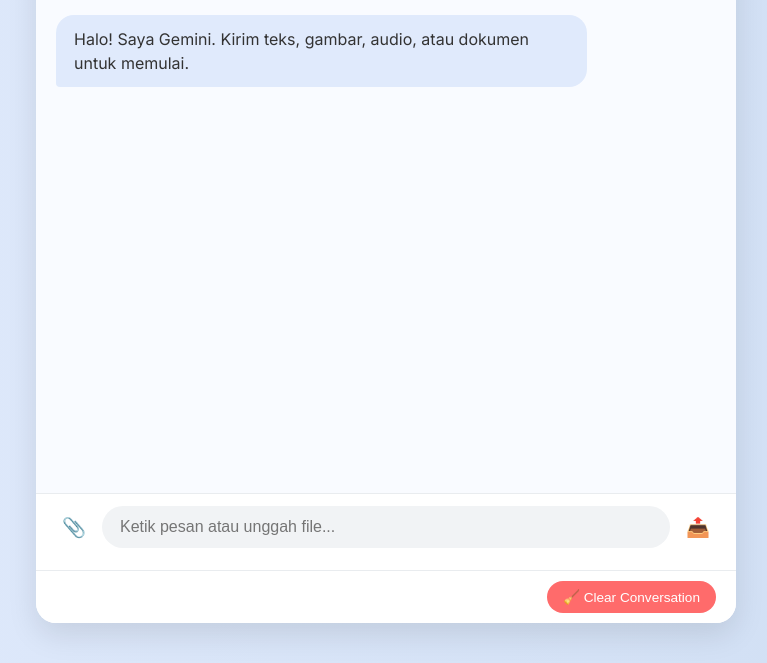
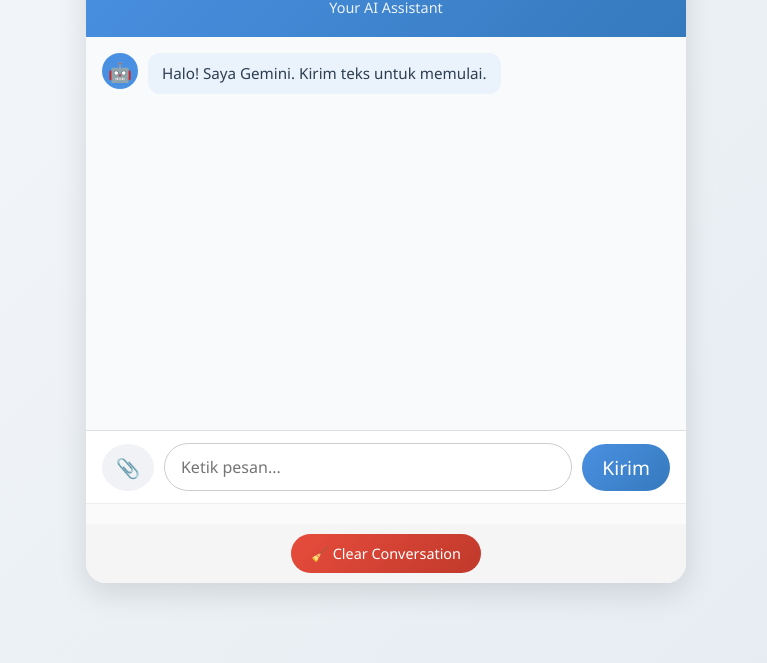
Before and after one commit to Andrepjt/aideveloper-session5, a website: page public/index.html in a window 1280 px wide. Shown: the part 137-800 px from the top of the page, without its empty margins (254-1021 px from the left). Drawn offline with Linux system fonts and the light colour scheme.

Commit message:
Implement Gemini Chatbot API Update v3

```diff
--- a/public/index.html
+++ b/public/index.html
@@ -2,45 +2,77 @@
 <html lang="id">
 <head>
   <meta charset="UTF-8" />
-  <meta name="viewport" content="width=device-width, initial-scale=1.0"/>
-  <title>Gemini AI Chat - Multimodal</title>
-  <link rel="preconnect" href="https://fonts.googleapis.com">
-  <link rel="preconnect" href="https://fonts.gstatic.com" crossorigin>
-  <link href="https://fonts.googleapis.com/css2?family=Inter:wght@400;500;600;700&display=swap" rel="stylesheet">
-  <link rel="stylesheet" href="style.css"/>
+  <meta name="viewport" content="width=device-width, initial-scale=1.0" />
+  <title>Gemini AI Chat</title>
+  <link rel="stylesheet" href="style.css" />
 </head>
 <body>
   <div class="chat-container">
+
+    <!-- Header -->
     <header class="chat-header">
       <h1>Gemini Multimodal</h1>
       <p>Your AI Assistant</p>
     </header>
 
+    <!-- Chat Box -->
     <div id="chat-box" class="chat-box">
       <div class="message-wrapper">
+        <div class="avatar bot">🤖</div>
         <div class="message bot">
-        Halo! Saya Gemini. Kirim teks, gambar, audio, atau dokumen untuk memulai.
+          Halo! Saya Gemini. Kirim teks untuk memulai.
         </div>
       </div>
     </div>
 
-  <input type="file" id="file-upload" style="display: none;" accept="image/*, application/pdf, audio/*, .txt, .docx, .pptx" />
+    <!-- File Upload (hidden) -->
+    <input
+      type="file"
+      id="file-upload"
+      style="display: none;"
+      accept="image/*, application/pdf, audio/*, .txt, .docx, .pptx"
+    />
 
+    <!-- Chat Form -->
     <form id="chat-form" class="chat-form">
-    <button type="button" id="file-trigger-button" class="icon-button" aria-label="Attach file">📎</button>
-    <input type="text" id="user-input" placeholder="Ketik pesan atau unggah file..." autocomplete="off"/>
-    <button type="submit" id="send-button" class="icon-button" aria-label="Send message">📤</button>
+      <button
+        type="button"
+        id="file-trigger-button"
+        class="icon-button"
+        aria-label="Upload File"
+      >
+        📎
+      </button>
+      <input
+        type="text"
+        id="user-input"
+        placeholder="Ketik pesan..."
+        autocomplete="off"
+      />
+      <button
+        type="submit"
+        id="send-button"
+        class="text-button"
+      >
+        Kirim
+      </button>
     </form>
 
+    <!-- File Preview -->
     <div id="file-preview-container"></div>
 
+    <!-- Actions -->
     <div class="chat-actions">
-    <button id="clear-button" class="clear-button" type="button">🧹 Clear Conversation</button>
+      <button
+        id="clear-button"
+        class="clear-button"
+        type="button"
+      >
+        🧹 Clear Conversation
+      </button>
     </div>
-</disv>
 
-
-
+  </div>
 
   <script src="script.js"></script>
 </body>
--- a/public/script.js
+++ b/public/script.js
@@ -1,33 +1,31 @@
-// --- DOM Element Selection ---
 const form = document.getElementById('chat-form');
 const userInput = document.getElementById('user-input');
 const chatBox = document.getElementById('chat-box');
 const clearButton = document.getElementById('clear-button');
-
 const fileInput = document.getElementById('file-upload');
 const fileTriggerButton = document.getElementById('file-trigger-button');
 const filePreviewContainer = document.getElementById('file-preview-container');
 
-// --- Event Listeners ---
+let conversationHistory = [
+  { role: 'model', text: 'Halo! Saya Gemini. Kirim teks untuk memulai.' }
+];
 
-// 4. Handle clear conversation
 clearButton.addEventListener('click', () => {
   chatBox.innerHTML = `
     <div class="message-wrapper">
-        <div class="message bot">
-          Halo! Saya Gemini. Kirim teks, gambar, audio, atau dokumen untuk memulai.
-        </div>
+      <div class="avatar bot">🤖</div>
+      <div class="message bot">Halo! Saya Gemini. Kirim teks untuk memulai.</div>
     </div>
   `;
+  conversationHistory = [
+    { role: 'model', text: 'Halo! Saya Gemini. Kirim teks untuk memulai.' }
+  ];
 });
 
-
-// 1. Trigger hidden file input when our custom button is clicked
 fileTriggerButton.addEventListener('click', () => {
   fileInput.click();
 });
 
-// 2. Handle file selection
 fileInput.addEventListener('change', () => {
   if (fileInput.files.length > 0) {
     const file = fileInput.files[0];
@@ -39,13 +37,11 @@ fileInput.addEventListener('change', () => {
   }
 });
 
-// 3. Handle form submission
 form.addEventListener('submit', async (e) => {
   e.preventDefault();
 
   const userMessage = userInput.value.trim();
   const file = fileInput.files[0];
-
   if (!userMessage && !file) return;
 
   const userDisplayMessage = file
@@ -53,42 +49,47 @@ form.addEventListener('submit', async (e) => {
     : userMessage;
   appendMessage('user', userDisplayMessage);
 
-    const botLoadingMessage = appendMessage('bot', '...', ['loading']);
-
-    const formData = new FormData();
-    formData.append('prompt', userMessage);
-
-    let endpoint = '/chat';
-    if (file) {
-        endpoint = '/multimodal';
-        formData.append('file', file);
-    }
+  const thinkingMessage = appendMessage('bot', 'Gemini is thinking...', ['loading']);
+  conversationHistory.push({ role: 'user', text: userMessage });
 
   resetForm();
 
   try {
-        const response = await fetch(`http://localhost:3000${endpoint}`, {
+    let endpoint = '/chat';
+    let options;
+
+    if (file) {
+      endpoint = '/multimodal';
+      const formData = new FormData();
+      formData.append('prompt', userMessage);
+      formData.append('file', file);
+      options = { method: 'POST', body: formData };
+    } else {
+      const payload = { conversation: conversationHistory };
+      options = {
         method: 'POST',
-            body: formData,
-        });
-
-        const result = await response.json();
-        console.log('Server response:', result);
-
-        if (result.success && result.data) {
-            updateMessage(botLoadingMessage, result.data);
-        } else {
-            const fallback = result.message || 'Respons tidak dapat diproses.';
-            updateMessage(botLoadingMessage, `Error: ${fallback}`, ['error']);
+        headers: { 'Content-Type': 'application/json' },
+        body: JSON.stringify(payload)
+      };
     }
 
+    const response = await fetch(`http://localhost:3000${endpoint}`, options);
+    const result = await response.json();
+
+    setTimeout(() => {
+      if (result.success && result.data) {
+        updateMessage(thinkingMessage, result.data);
+        conversationHistory.push({ role: 'model', text: result.data });
+      } else {
+        updateMessage(thinkingMessage, `Error: ${result.message}`, ['error']);
+      }
+    }, 1000);
   } catch (error) {
-        console.error('Fetch error:', error);
-        updateMessage(botLoadingMessage, `Network Error: ${error.message}`, ['error']);
+    setTimeout(() => {
+           updateMessage(thinkingMessage, `Network Error: ${error.message}`, ['error']);
+    }, 1000);
   }
 });
-
-// --- Helper Functions ---
 
 function appendMessage(sender, text, classes = []) {
   const wrapper = document.createElement('div');
@@ -114,7 +115,6 @@ function appendMessage(sender, text, classes = []) {
   chatBox.scrollTop = chatBox.scrollHeight;
   return msg;
 }
-
 
 function updateMessage(msgElement, newText, classes = []) {
   msgElement.textContent = newText;
--- a/public/style.css
+++ b/public/style.css
@@ -1,198 +1,221 @@
+/* Reset & Base */
+* {
+  margin: 0;
+  padding: 0;
+  box-sizing: border-box;
+  font-family: "Segoe UI", Roboto, Helvetica, Arial, sans-serif;
+}
+
 body {
-  font-family: 'Inter', sans-serif;
-  background: linear-gradient(to right, #e0eafc, #cfdef3);
-  margin: 0;
+  background: linear-gradient(135deg, #f5f7fa, #e4ebf1);
   display: flex;
   justify-content: center;
   align-items: center;
-  min-height: 100vh;
+  height: 100vh;
   color: #333;
 }
 
+/* Chat Container */
 .chat-container {
-  width: 100%;
-  max-width: 700px;
-  height: 90vh;
-  background: #ffffff;
+  width: 600px;              /* lebih lebar */
+  max-width: 95%;            /* tetap responsif */
+  height: 80vh;              /* tinggi proporsional */
+  background: #fff;
   border-radius: 20px;
-  box-shadow: 0 12px 30px rgba(0, 0, 0, 0.1);
+  box-shadow: 0 10px 30px rgba(0,0,0,0.12);
   display: flex;
   flex-direction: column;
   overflow: hidden;
 }
 
+/* Header */
 .chat-header {
+  background: linear-gradient(135deg, #4a90e2, #357abd);
+  color: #fff;
   padding: 20px;
-  background: linear-gradient(to right, #6a11cb, #2575fc);
-  color: white;
   text-align: center;
 }
 
 .chat-header h1 {
-  margin: 0;
-  font-size: 1.6rem;
-  font-weight: 600;
+  font-size: 1.4rem;
+  margin-bottom: 4px;
 }
 
 .chat-header p {
-  margin: 4px 0 0;
   font-size: 0.9rem;
-  opacity: 0.85;
+  opacity: 0.9;
 }
 
+/* Chat Box */
 .chat-box {
-  flex-grow: 1;
+  flex: 1;
+  padding: 16px;
   overflow-y: auto;
-  padding: 20px;
-  display: flex;
-  flex-direction: column;
-  gap: 16px;
-  background-color: #f9fbff;
-}
-
-.message {
-  padding: 12px 18px;
-  border-radius: 18px;
-  line-height: 1.5;
-  max-width: 75%;
-  word-wrap: break-word;
-  animation: fadeIn 0.3s ease-out;
-}
-
-.message.user {
-  background-color: #2575fc;
-  color: #ffffff;
-  border-bottom-right-radius: 4px;
-  margin-left: auto;
-}
-
-.message.bot {
-  background-color: #e0eafc;
-  color: #333;
-  border-bottom-left-radius: 4px;
-  margin-right: auto;
-}
-
-.message.loading {
-  color: #6c757d;
-  font-style: italic;
-}
-
-.message.error {
-  background-color: #f8d7da;
-  color: #721c24;
-}
-
-.chat-form {
-  display: flex;
-  align-items: center;
-  padding: 12px 20px;
-  border-top: 1px solid #e9ecef;
-  gap: 10px;
-  background-color: #fff;
-}
-
-#user-input {
-  flex-grow: 1;
-  border: none;
-  background-color: #f1f3f5;
-  padding: 12px 18px;
-  border-radius: 22px;
-  font-size: 1rem;
-  color: #333;
-  outline: none;
-  transition: background-color 0.2s;
-}
-
-.icon-button {
-  font-size: 1.2rem;
-  background-color: transparent;
-  border: none;
-  cursor: pointer;
-  transition: transform 0.2s;
-}
-
-.icon-button:hover {
-  transform: scale(1.1);
-}
-
-#send-button {
-  color: #2575fc;
-}
-
-#file-trigger-button.file-selected {
-  color: #6a11cb;
-}
-
-#file-preview-container {
-  padding: 0 20px 10px;
-  font-size: 0.85rem;
-  color: #666;
-  display: flex;
-  align-items: center;
-  gap: 8px;
-}
-
-#file-preview-container.hidden {
-  display: none;
-}
-
-#remove-file-button {
-  border: none;
-  background: #e9ecef;
-  color: #555;
-  cursor: pointer;
-  border-radius: 50%;
-  width: 20px;
-  height: 20px;
-  font-weight: bold;
-  display: flex;
-  align-items: center;
-  justify-content: center;
-}
-
-.chat-actions {
-  padding: 10px 20px;
-  border-top: 1px solid #e9ecef;
-  background-color: #fff;
-  text-align: right;
-}
-
-.clear-button {
-  background-color: #ff6b6b;
-  color: white;
-  border: none;
-  padding: 8px 16px;
-  border-radius: 20px;
-  font-size: 0.85rem;
-  cursor: pointer;
-  transition: background-color 0.2s;
-}
-
-.clear-button:hover {
-  background-color: #e63946;
-}
-
-.avatar {
-  width: 32px;
-  height: 32px;
-  font-size: 1.4rem;
-  display: flex;
-  align-items: center;
-  justify-content: center;
-  margin: 0 8px;
-  flex-shrink: 0;
+  background: #f9fafc;
 }
 
 .message-wrapper {
   display: flex;
   align-items: flex-start;
+  margin-bottom: 14px;
 }
 
-.message-wrapper .avatar.user {
-  order: 2;
+.avatar {
+  width: 36px;
+  height: 36px;
+  border-radius: 50%;
+  display: flex;
+  align-items: center;
+  justify-content: center;
+  margin-right: 10px;
+  font-size: 1.2rem;
 }
 
-.message-wrapper .avatar.bot {
-  order: 0;
+.avatar.bot {
+  background: #4a90e2;
+  color: #fff;
 }
+
+.avatar.user {
+  background: #f39c12;
+  color: #fff;
+}
+
+.message {
+  padding: 10px 14px;
+  border-radius: 12px;
+  max-width: 75%;
+  font-size: 0.95rem;
+  line-height: 1.4;
+}
+
+.message.bot {
+  background: #eaf2fb;
+  color: #2c3e50;
+}
+
+.message.user {
+  background: #dfffe0;
+  color: #2c3e50;
+  margin-left: auto;
+}
+
+/* Chat Form */
+.chat-form {
+  display: flex;
+  align-items: center;       /* vertikal rata tengah */
+  gap: 10px;                 /* jarak antar elemen */
+  border-top: 1px solid #e0e0e0;
+  padding: 12px 16px;        /* lebih lega */
+  background: #fff;
+}
+
+.chat-form input {
+  flex: 1;
+  padding: 12px 16px;        /* lebih tinggi & nyaman */
+  border: 1px solid #ccc;
+  border-radius: 24px;       /* lebih bulat */
+  outline: none;
+  font-size: 1rem;
+  transition: border 0.2s;
+}
+
+.chat-form input:focus {
+  border-color: #4a90e2;
+}
+
+.text-button, .icon-button {
+  background: none;
+  border: none;
+  cursor: pointer;
+  margin-left: 8px;
+  font-size: 1.2rem;
+  transition: transform 0.2s;
+}
+
+.text-button:hover, .icon-button:hover f{
+  transform: scale(1.1);
+}
+
+/* File Preview */
+#file-preview-container {
+  padding: 10px;
+  border-top: 1px solid #eee;
+  background: #fafafa;
+  font-size: 0.85rem;
+  color: #555;
+}
+
+/* Clear Button */
+.chat-actions {
+  padding: 10px;
+  text-align: center;
+  background: #f5f5f5;
+}
+
+.clear-button {
+  background: #e74c3c;
+  border: none;
+  color: #fff;
+  padding: 8px 14px;
+  border-radius: 20px;
+  cursor: pointer;
+  font-size: 0.9rem;
+  transition: background 0.2s;
+}
+
+.clear-button:hover {
+  background: #c0392b;
+}
+
+button {
+  border: none;
+  cursor: pointer;
+  font-size: 0.95rem;
+  font-weight: 500;
+  border-radius: 30px;
+  padding: 10px 18px;
+  transition: all 0.25s ease;
+}
+
+
+.text-button {
+  background: linear-gradient(135deg, #4a90e2, #357abd);
+  color: #fff;
+  padding: 10px 20px;        /* lebih proporsional */
+  border-radius: 24px;
+  margin-left: 0;            /* hapus margin default */
+}
+
+.text-button:hover {
+  background: linear-gradient(135deg, #5aa0f2, #4689d1);
+  transform: translateY(-2px);
+  box-shadow: 0 4px 10px rgba(74,144,226,0.3);
+}
+
+/* Tombol icon (file upload) */
+.icon-button {
+  background: #f0f2f5;
+  font-size: 1.2rem;
+  padding: 10px 14px;
+  border-radius: 50%;        /* biar bulat */
+  margin-left: 0;            /* hapus margin default */
+}
+
+.icon-button:hover {
+  background: #e2e6ea;
+  transform: scale(1.1);
+}
+
+/* Tombol clear */
+.clear-button {
+  background: linear-gradient(135deg, #e74c3c, #c0392b);
+  color: #fff;
+  padding: 10px 20px;
+}
+
+.clear-button:hover {
+  background: linear-gradient(135deg, #ff5a4a, #d6453d);
+  transform: translateY(-2px);
+  box-shadow: 0 4px 10px rgba(231,76,60,0.3);
+}
```
Also changed, not shown: index.js (+33 -34 lines). Lines whose indentation alone changed are shown as unchanged.
